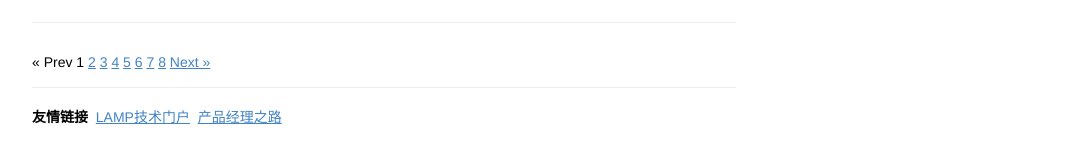
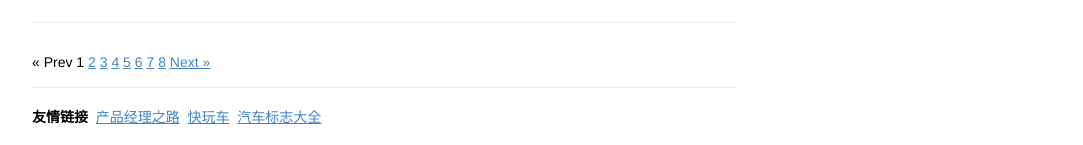
Before and after one commit to tabalt/tabalt.github.io, a Jekyll site: the page built from index.html, in a window 1280 px wide. Shown: the part 1401-1546 px from the top of the page, without its empty margins (98-1181 px from the left). Built offline with Jekyll 4.4.1, drawn with Linux system fonts in a browser that asks for light colours; the list of posts is cut into pages by our own code; comment, search, counter and statistics services are not loaded.

Commit message:
Update link.html

```diff
--- a/_includes/link.html
+++ b/_includes/link.html
@@ -1,5 +1,6 @@
 <div id="links" class="container pd20">
     <strong>友情链接</strong>
-    &nbsp;<a href="http://www.actphp.com" target="_blank">LAMP技术门户</a>
     &nbsp;<a href="http://www.roadtopm.com" target="_blank" >产品经理之路</a>
+    &nbsp;<a href="http://www.kuaiwanche.com/" target="_blank" title="好玩专业的汽车社区论坛圈子俱乐部">快玩车</a>
+    &nbsp;<a href="http://www.kuaiwanche.com/" target="_blank" title="快玩车旗下车标logo大全">汽车标志大全</a>
 </div>
```
